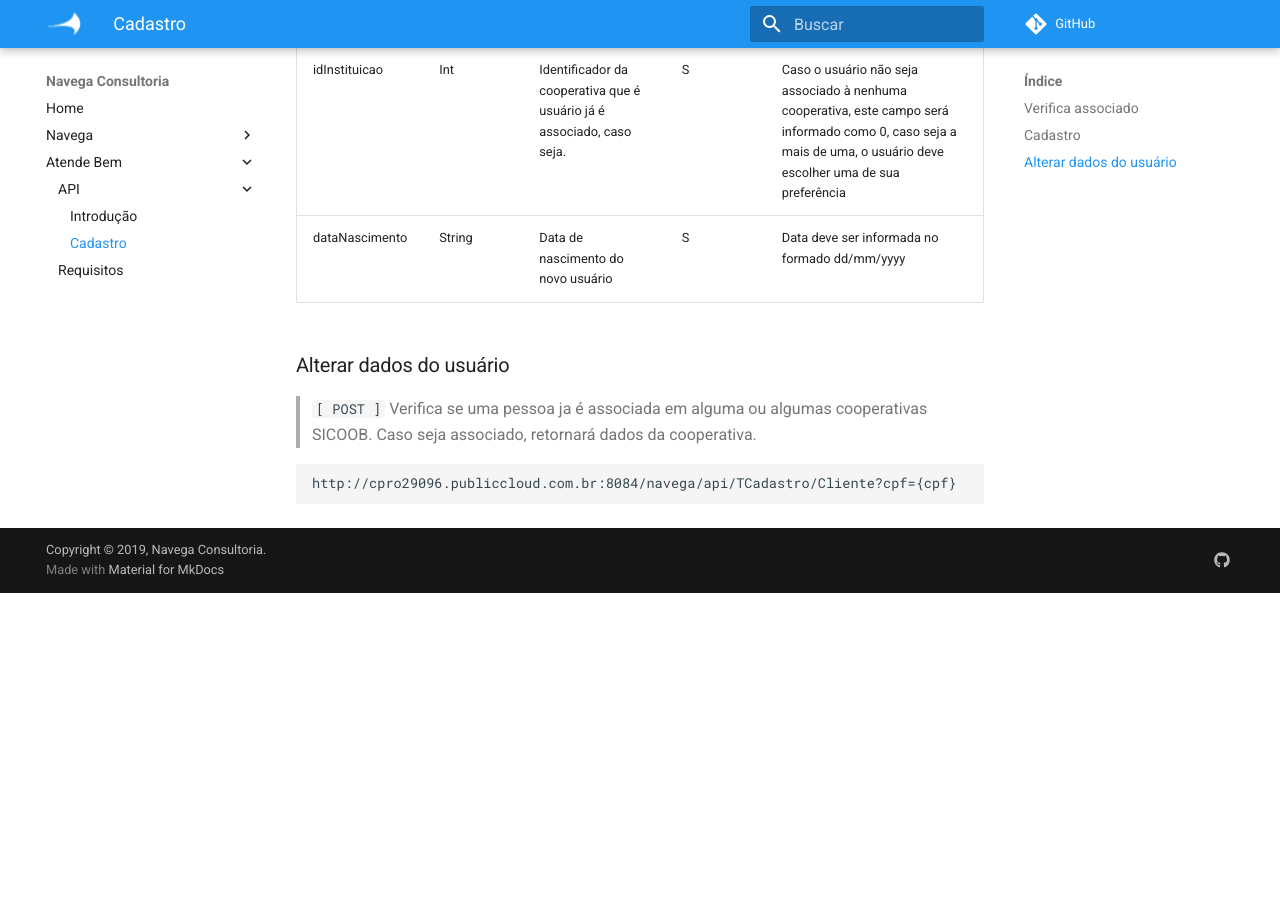
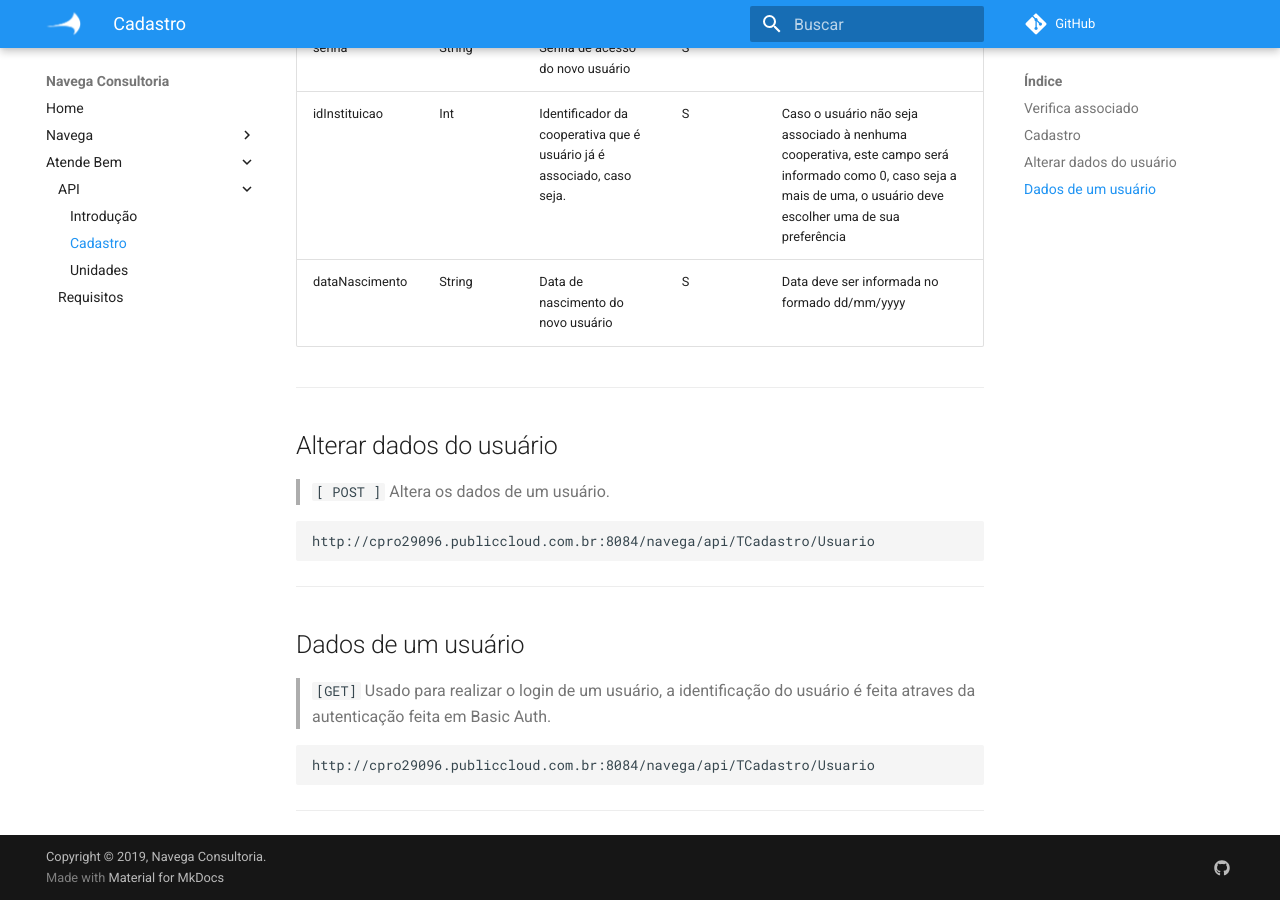
Before and after one commit to NavegaSistemas/Documentacao, an MkDocs documentation site: the page built from docs/Atende_bem/API/cadastro.md, in a window 1280 px wide and 900 px high, scrolled down 1204 px. Built offline with MkDocs 1.6.1 and Material for MkDocs 9.7.7, drawn with Linux system fonts in a browser that asks for light colours; before the commit the page ends 1797 px from its top, so only the background shows below that; some of the changed text lies outside the part shown.

````diff
--- a/docs/Atende_bem/API/cadastro.md
+++ b/docs/Atende_bem/API/cadastro.md
@@ -1,4 +1,4 @@
-### Verifica associado
+## Verifica associado
 
 > `[ GET ]`  Verifica se uma pessoa ja é associada em alguma ou algumas cooperativas SICOOB. Caso seja associado, retornará dados da cooperativa.
 
@@ -6,7 +6,9 @@
 http://cpro29096.publiccloud.com.br:8084/navega/api/TCadastro/Cliente?cpf={cpf}
 ```
 
-### Cadastro
+---
+
+## Cadastro
 
 > `[ PUT ]`  Cadastro de um novo usuário no Atende Bem
 
@@ -44,11 +46,24 @@
 |idInstituicao|Int|Identificador da cooperativa que é usuário já é associado, caso seja. |S|Caso o usuário não seja associado à nenhuma cooperativa, este campo será informado como 0, caso seja a mais de uma, o usuário deve escolher uma de sua preferência |
 |dataNascimento|String|Data de nascimento do novo usuário|S|Data deve ser informada no formado dd/mm/yyyy|
 
+---
 
-### Alterar dados do usuário
+## Alterar dados do usuário
 
-> `[ POST ]`  Verifica se uma pessoa ja é associada em alguma ou algumas cooperativas SICOOB. Caso seja associado, retornará dados da cooperativa.
+> `[ POST ]`  Altera os dados de um usuário.
 
 ```
-http://cpro29096.publiccloud.com.br:8084/navega/api/TCadastro/Cliente?cpf={cpf}
+http://cpro29096.publiccloud.com.br:8084/navega/api/TCadastro/Usuario
 ```
+
+---
+
+## Dados de um usuário
+
+> `[GET]` Usado para realizar o login de um usuário, a identificação do usuário é feita atraves da autenticação feita em Basic Auth.
+
+```
+http://cpro29096.publiccloud.com.br:8084/navega/api/TCadastro/Usuario
+```
+
+---
--- a/mkdocs.yml
+++ b/mkdocs.yml
@@ -39,4 +39,5 @@
     - API:
       - Introdução: Atende_bem/API/introducao.md
       - Cadastro: Atende_bem/API/cadastro.md
+      - Unidades: Atende_bem/API/unidades.md
     - Requisitos: Atende_bem/requisitos.md
````
Also changed, not shown: other parts of docs/Atende_bem/API/cadastro.md (+1 -1 lines), docs/Atende_bem/API/unidades.md (added, +29 -0 lines).
